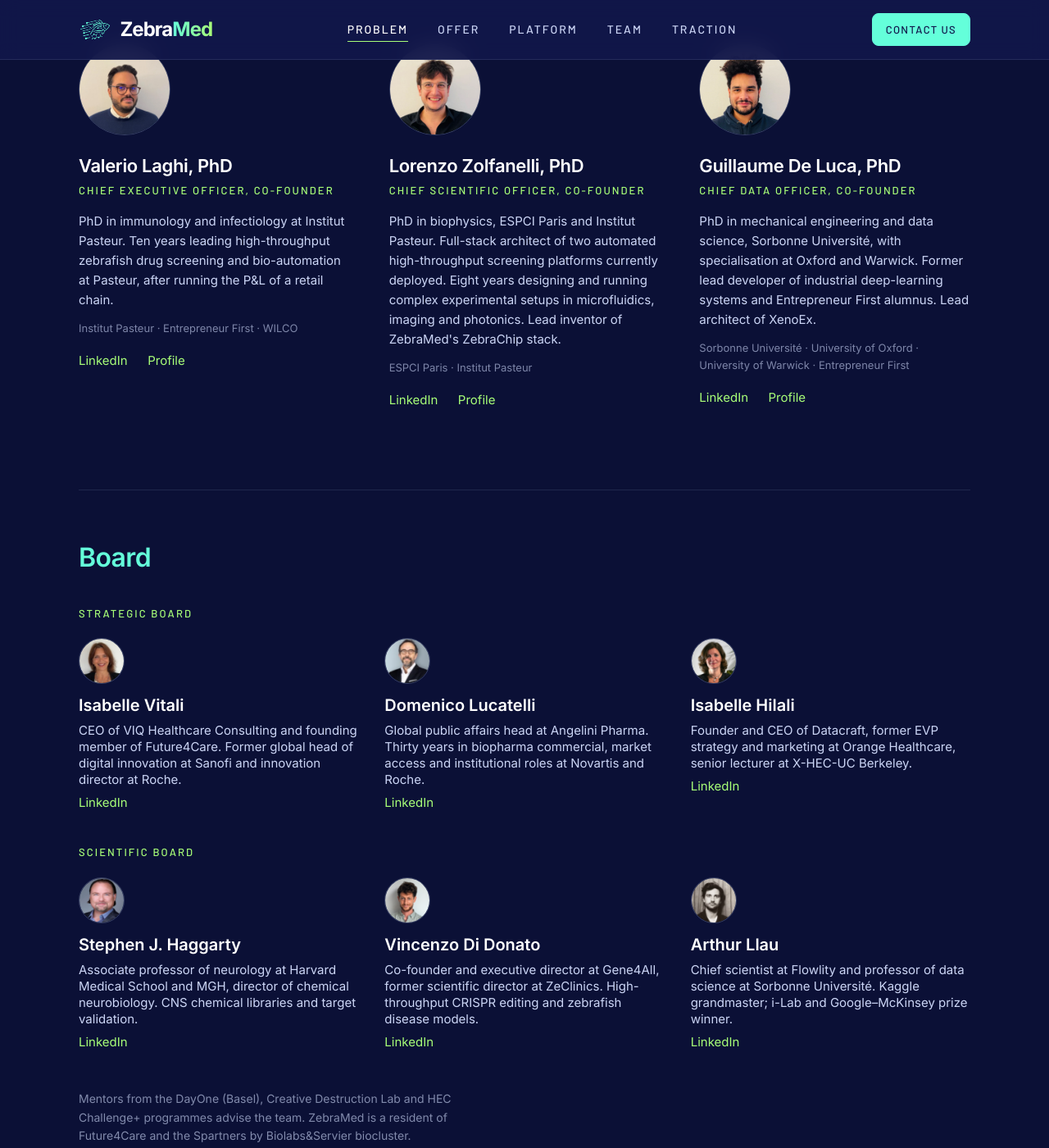
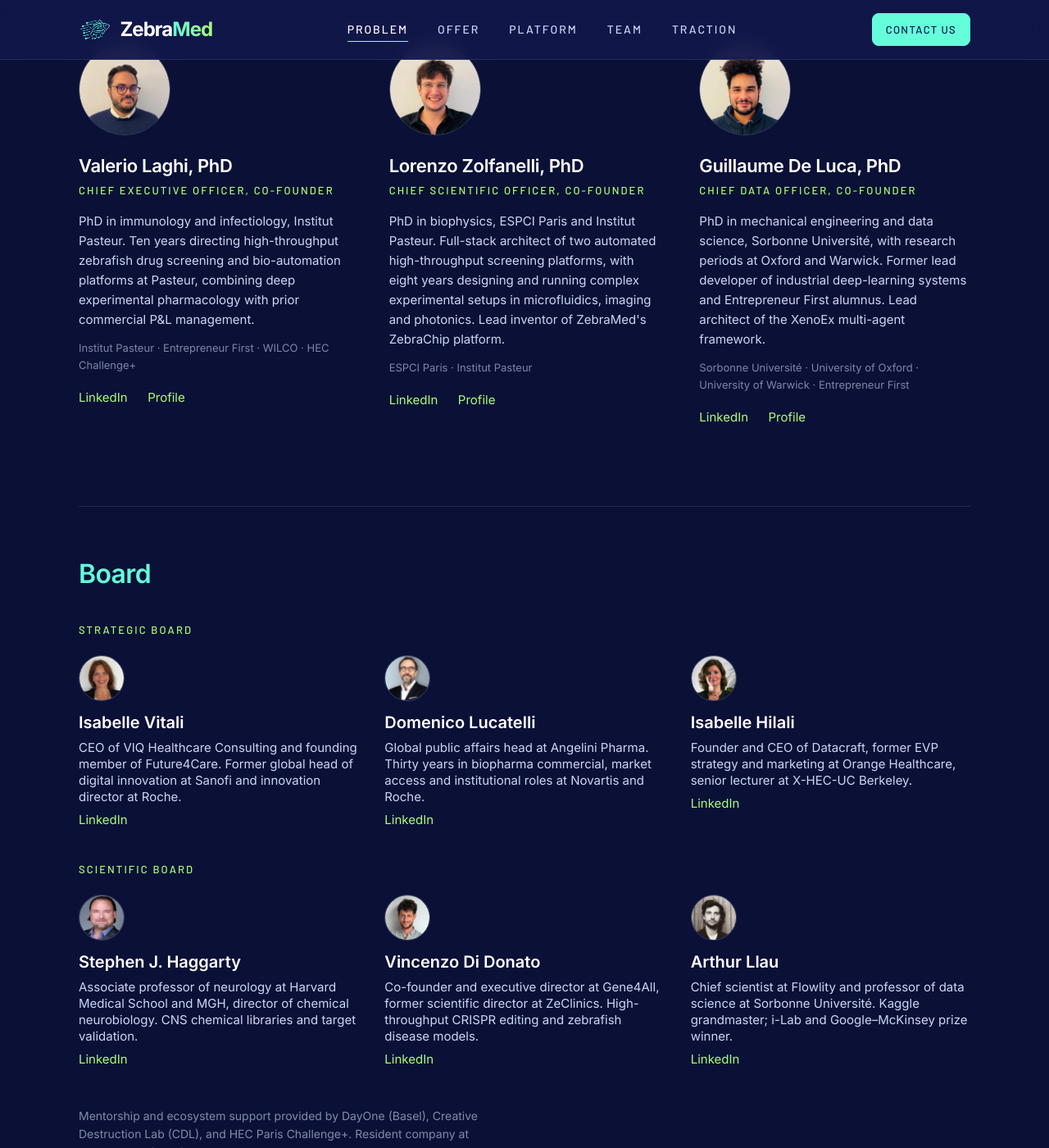
Before and after one commit to zebramed/zebramed.bio, a Jekyll site: the page built from index.html, in a window 1280 px wide and 1400 px high, scrolled down 5743 px. Shown: the whole window at 82% size. Built offline with Jekyll 4.4.1, drawn with Linux system fonts in a browser that asks for light colours; some of the changed text lies outside the part shown.

Commit message:
Team: founder bios reworded; the board's mentorship line names the programmes and the Future4Care and Spartners residencies

```diff
--- a/_data/board.yml
+++ b/_data/board.yml
@@ -56,6 +56,6 @@
           Université. Kaggle grandmaster; i-Lab and Google–McKinsey prize winner.
         linkedin: "https://www.linkedin.com/in/arthurllau/"
 mentorship: >-
-  Mentors from the DayOne (Basel), Creative Destruction Lab and HEC Challenge+
-  programmes advise the team. ZebraMed is a resident of Future4Care and the
-  Spartners by Biolabs&Servier biocluster.
+  Mentorship and ecosystem support provided by DayOne (Basel), Creative
+  Destruction Lab (CDL), and HEC Paris Challenge+. Resident company at
+  Future4Care (Paris) and Spartners by Servier & BioLabs.
--- a/_data/team.yml
+++ b/_data/team.yml
@@ -8,10 +8,10 @@
   page: /valerio-laghi
   linkedin: https://www.linkedin.com/in/valerio-laghi/
   bio: >-
-    PhD in immunology and infectiology at Institut Pasteur. Ten years leading
-    high-throughput zebrafish drug screening and bio-automation at Pasteur, after
-    running the P&L of a retail chain.
-  affiliations: [Institut Pasteur, Entrepreneur First, WILCO]
+    PhD in immunology and infectiology, Institut Pasteur. Ten years directing
+    high-throughput zebrafish drug screening and bio-automation platforms at Pasteur,
+    combining deep experimental pharmacology with prior commercial P&L management.
+  affiliations: [Institut Pasteur, Entrepreneur First, WILCO, HEC Challenge+]
 
 - name: Lorenzo Zolfanelli
   title: PhD
@@ -21,9 +21,9 @@
   linkedin: https://www.linkedin.com/in/lorenzo-zolfanelli/
   bio: >-
     PhD in biophysics, ESPCI Paris and Institut Pasteur. Full-stack architect of
-    two automated high-throughput screening platforms currently deployed. Eight
+    two automated high-throughput screening platforms, with eight
     years designing and running complex experimental setups in microfluidics,
-    imaging and photonics. Lead inventor of ZebraMed's ZebraChip stack.
+    imaging and photonics. Lead inventor of ZebraMed's ZebraChip platform.
   affiliations: [ESPCI Paris, Institut Pasteur]
 
 - name: Guillaume De Luca
@@ -34,7 +34,7 @@
   linkedin: https://www.linkedin.com/in/guillaume-de-luca/
   bio: >-
     PhD in mechanical engineering and data science, Sorbonne Université, with
-    specialisation at Oxford and Warwick. Former lead developer of industrial
-    deep-learning systems and Entrepreneur First alumnus. Lead architect of
-    XenoEx.
+    research periods at Oxford and Warwick. Former lead developer of industrial
+    deep-learning systems and Entrepreneur First alumnus. Lead architect of the
+    XenoEx multi-agent framework.
   affiliations: [Sorbonne Université, University of Oxford, University of Warwick, Entrepreneur First]
```
